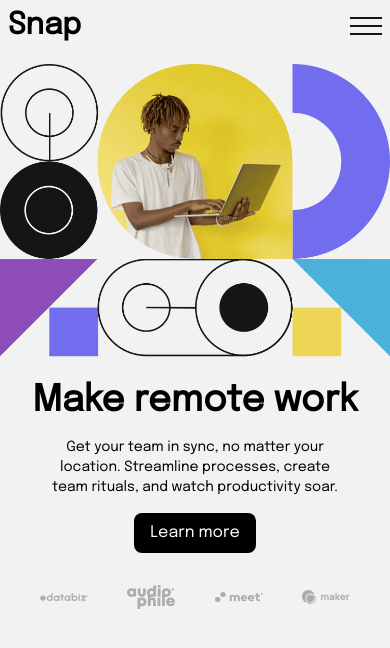
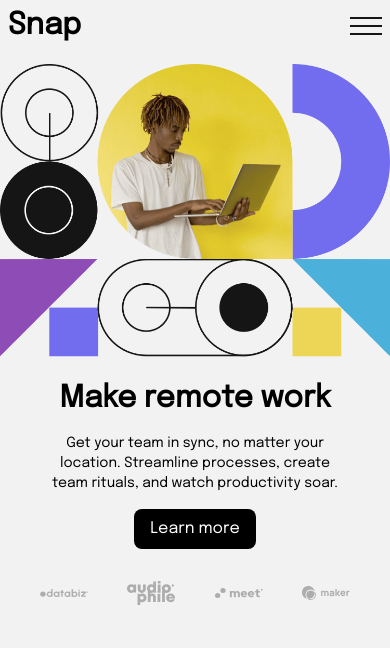
Before and after one commit to adepoju-oluwatobi/intro-section-with-dropdown-navigation, a React (Vite) app: page / in a window 390 px wide. Shown: the top 648 px of the page. Built offline with nearby package versions, Linux system fonts and the light colour scheme.

Commit message:
edited the mobile view

```diff
--- a/src/components/LandingPage.jsx
+++ b/src/components/LandingPage.jsx
@@ -126,7 +126,7 @@
         </section>
 
         <section className='text-center mt-6'>
-            <p className='font-bold text-4xl px-4'>Make remote work</p>
+            <p className='font-bold text-3xl px-4'>Make remote work</p>
             <p className='w-[300px] text-sm m-auto mt-4'>Get your team in sync, no matter your location. Streamline processes, create team rituals, and watch productivity soar.</p>
             <button className='bg-black text-white py-2 px-4 rounded-lg mt-4'>Learn more</button>
         </section>
```
